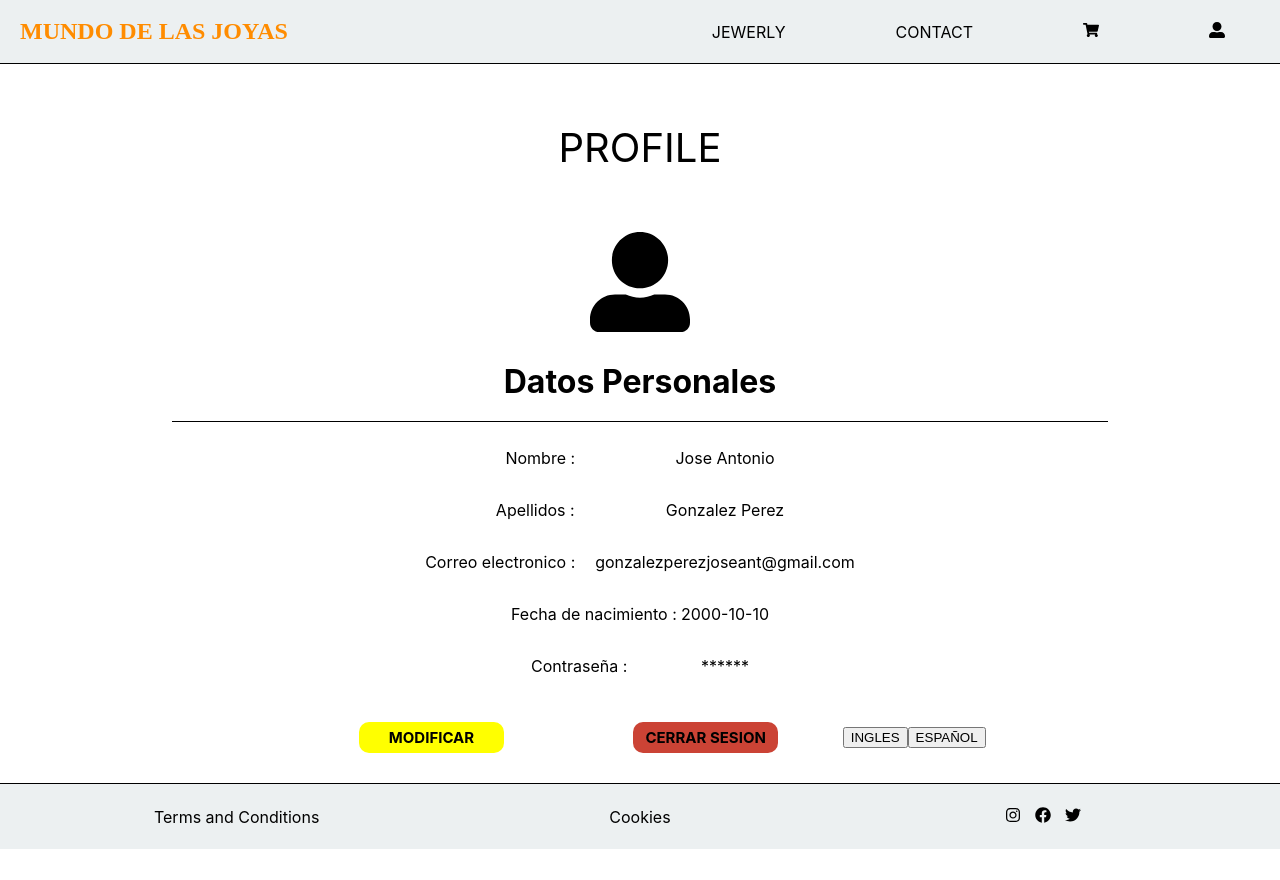
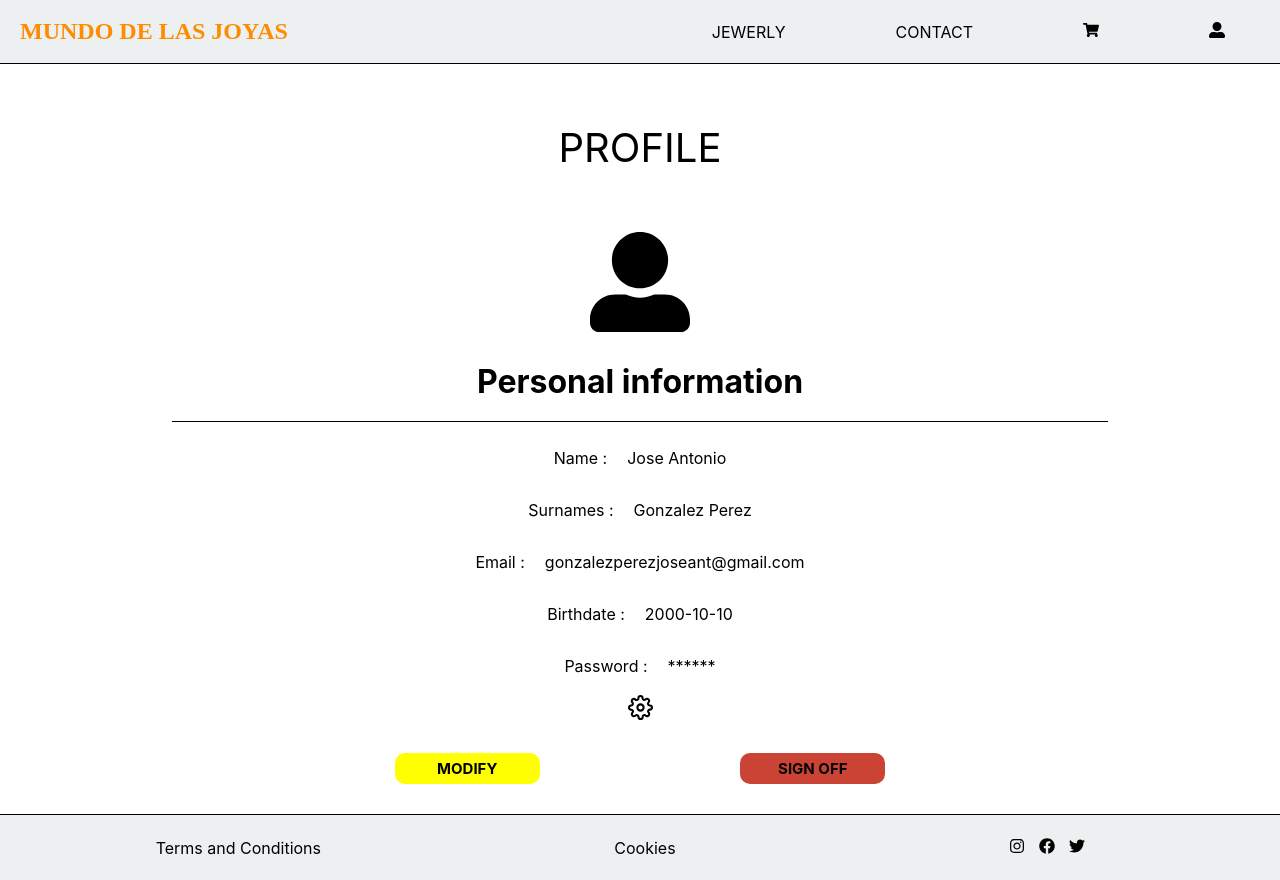
Before and after one commit to joseeantonio/tfg-react, a React (Create React App) app: page /profile in a window 1280 px wide. Before the commit the page ends 849 px from the top, so only its background shows below. Built offline with nearby package versions, Linux system fonts and the light colour scheme.

Commit message:
menu idiomas

```diff
--- a/src/components/Footer.jsx
+++ b/src/components/Footer.jsx
@@ -51,7 +51,7 @@ const SLink = styled(Link)`
   text-decoration: none;
   color: black;
   font-size: 16px;
-  width: 170px;
+  width: 180px;
   text-align: center;
 
   &.icono {
--- a/src/components/ShowInformation.jsx
+++ b/src/components/ShowInformation.jsx
@@ -28,10 +28,11 @@ const Sdiv = styled.div`
 const Sp = styled.p`
 
   &.name{
-    min-width: 170px;
+    margin-right: 10px;
   }
 
   &.value{
+    margin-left: 10px;
   }
 `
 
--- a/src/i18n.js
+++ b/src/i18n.js
@@ -46,7 +46,14 @@ i18n
                     INFORMACION_PERSONAL : "PERSONAL INFORMATION",
                     ENTRAR_CON_SU_CUENTA : "LOG IN WITH YOUR ACCOUNT",
                     No_tienes_cuenta_todavía : "Don't have an account yet?",
-                    INICIAR_SESION : "LOG IN"
+                    INICIAR_SESION : "LOG IN",
+                    Datos_Personales : "Personal information",
+                    Fecha_de_nacimiento : "Birthdate",
+                    MODIFICAR : "MODIFY",
+                    CERRAR_SESION : "SIGN OFF",
+                    CONFIRMAR : "CONFIRM",
+                    CANCELAR : "CANCEL",
+
 
                 }
             },
@@ -84,7 +91,13 @@ i18n
                     INFORMACION_PERSONAL : "INFORMACION PERSONAL",
                     ENTRAR_CON_SU_CUENTA : "ENTRAR CON SU CUENTA",
                     No_tienes_cuenta_todavía : "¿ No tienes cuenta todavía ?",
-                    INICIAR_SESION : "INICIAR SESION"
+                    INICIAR_SESION : "INICIAR SESION",
+                    Datos_Personales : "Datos Personales",
+                    Fecha_de_nacimiento : "Fecha de nacimineto",
+                    MODIFICAR : "MODIFICAR",
+                    CERRAR_SESION : "CERRAR SESION",
+                    CONFIRMAR : "CONFIRMAR",
+                    CANCELAR : "CANCELAR",
                 }
             }
         }
--- a/src/modules/FormModify.jsx
+++ b/src/modules/FormModify.jsx
@@ -2,9 +2,11 @@ import React, {useState} from "react";
 import Input from "../components/Input";
 import styled from "styled-components";
 import ButtonSubmit from "../components/ButtonSubmit";
+import {useTranslation} from "react-i18next";
 
 const FormModify = ({cliente, width, functionModify}) => {
 
+    const { t, i18n } = useTranslation();
     const [data,setData] = useState({
         name: "",
         surname: "",
@@ -35,7 +37,7 @@ const FormModify = ({cliente, width, functionModify}) => {
             <Input
                 name={"name"}
                 type={"text"}
-                placeholder={"Nombre"}
+                placeholder={t("Nombre")}
                 height="37px"
                 width="30%"
                 borderRadius={"5px"}
@@ -45,7 +47,7 @@ const FormModify = ({cliente, width, functionModify}) => {
             <Input
                 name={"surname"}
                 type={"text"}
-                placeholder={"Apellidos"}
+                placeholder={t("Apellidos")}
                 height="37px"
                 width="30%"
                 borderRadius={"5px"}
@@ -65,7 +67,7 @@ const FormModify = ({cliente, width, functionModify}) => {
             <Input
                 name={"email"}
                 type={"email"}
-                placeholder={"Correo electronico"}
+                placeholder={t("Correo_electronico")}
                 height="37px"
                 width="30%"
                 borderRadius={"5px"}
@@ -75,7 +77,7 @@ const FormModify = ({cliente, width, functionModify}) => {
             <Input
                 name={"password"}
                 type={"password"}
-                placeholder={"Contraseña"}
+                placeholder={t("Contraseña")}
                 height="37px"
                 width="30%"
                 borderRadius={"5px"}
@@ -86,7 +88,7 @@ const FormModify = ({cliente, width, functionModify}) => {
                 data.password && (
                     <Input
                         name={"password_rep"}
-                        placeholder={"Confirmar contraseña"}
+                        placeholder={t("Confirmar_contraseña")}
                         type={"password"}
                         height="37px"
                         width="30%"
@@ -98,7 +100,7 @@ const FormModify = ({cliente, width, functionModify}) => {
             }
             <Sdiv className={"buttons"}>
                 <ButtonSubmit
-                    label={"CONFIRMAR"}
+                    label={t("CONFIRMAR")}
                     width={"145px"}
                     color={"black"}
                     height={"31px"}
@@ -107,7 +109,7 @@ const FormModify = ({cliente, width, functionModify}) => {
                     borderRadius={"10px"}
                 />
                 <ButtonSubmit
-                    label={"CANCELAR"}
+                    label={t("CANCELAR")}
                     width={"145px"}
                     color={"black"}
                     fontSize={"15px"}
--- a/src/modules/PersonalInformation.jsx
+++ b/src/modules/PersonalInformation.jsx
@@ -5,16 +5,23 @@ import ShowInformation from "../components/ShowInformation";
 import ButtonSubmit from "../components/ButtonSubmit";
 import {useNavigate} from "react-router-dom";
 import {useTranslation} from "react-i18next";
+import { FiSettings } from "react-icons/fi";
+import { MdCancel } from "react-icons/md";
 
 const PersonalInformation = ({cliente,width, functionModify}) => {
 
     const navigate = useNavigate();
     const { t, i18n } = useTranslation();
+    const [idioms,setIdioms] = useState(false)
 
     const changeLanguage = (language) => {
         i18n.changeLanguage(language);
         localStorage.setItem("language", language);
     };
+
+    const show_settings = () => {
+        setIdioms(!idioms)
+    }
 
 
     const cerrarSesion = () => {
@@ -23,14 +30,51 @@ const PersonalInformation = ({cliente,width, functionModify}) => {
 
     return(
         <Sdiv width={width}>
-            <ShowInformation name={"Nombre"} value={cliente.nombre} />
-            <ShowInformation name={"Apellidos"} value={cliente.apellidos} />
-            <ShowInformation name={"Correo electronico"} value={cliente.correo} />
-            <ShowInformation name={"Fecha de nacimiento"} value={cliente.fecha_nac} />
-            <ShowInformation name={"Contraseña"} value={"******"} />
+            <ShowInformation name={t("Nombre")} value={cliente.nombre} />
+            <ShowInformation name={t("Apellidos")} value={cliente.apellidos} />
+            <ShowInformation name={t("Correo_electronico")} value={cliente.correo} />
+            <ShowInformation name={t("Fecha_de_nacimiento")} value={cliente.fecha_nac} />
+            <ShowInformation name={t("Contraseña")} value={"******"} />
+            <ButtonSubmit
+                label={<SFiSettings />}
+                width={"145px"}
+                height={"31px"}
+                fontSize={"15px"}
+                borderRadius={"10px"}
+                onclick={show_settings}
+            />
+            {
+                idioms && (
+                    <Sdiv className={"buttons_idioms"}>
+                        <Sbutton onClick={show_settings}><MdCancel/></Sbutton>
+                        <ButtonSubmit
+                            label={t("INGLES")}
+                            width={"145px"}
+                            color={"black"}
+                            height={"31px"}
+                            fontSize={"15px"}
+                            backgroundColor={"white"}
+                            border={"1px solid black"}
+                            borderRadius={"10px"}
+                            onclick={() => changeLanguage('en')}
+                        />
+                        <ButtonSubmit
+                            label={t("ESPAÑOL")}
+                            width={"145px"}
+                            color={"black"}
+                            fontSize={"15px"}
+                            height={"31px"}
+                            backgroundColor={"white"}
+                            border={"1px solid black"}
+                            borderRadius={"10px"}
+                            onclick={() => changeLanguage('es')}
+                        />
+                    </Sdiv>
+                )
+            }
             <Sdiv className={"buttons"}>
                 <ButtonSubmit
-                    label={"MODIFICAR"}
+                    label={t("MODIFICAR")}
                     width={"145px"}
                     color={"black"}
                     height={"31px"}
@@ -40,7 +84,7 @@ const PersonalInformation = ({cliente,width, functionModify}) => {
                     onclick={functionModify}
                 />
                 <ButtonSubmit
-                    label={"CERRAR SESION"}
+                    label={t("CERRAR_SESION")}
                     width={"145px"}
                     color={"black"}
                     fontSize={"15px"}
@@ -48,18 +92,10 @@ const PersonalInformation = ({cliente,width, functionModify}) => {
                     backgroundColor={"#CB4335"}
                     borderRadius={"10px"}
                 />
-                <button onClick={() => changeLanguage('en')}>INGLES</button>
-                <button onClick={() => changeLanguage('es')}>ESPAÑOL</button>
             </Sdiv>
         </Sdiv>
     )
 }
-
-const SFaUserAlt = styled(FaUserAlt)`
-  font-size: 100px;
-  width: 100%;
-  margin: 0 auto;
-`
 
 
 const Sdiv = styled.div`
@@ -75,14 +111,34 @@ const Sdiv = styled.div`
     justify-content: space-between;
     width: 60%;
   }
+
+  &.buttons_idioms{
+    position: fixed;
+    top: 50%;
+    left: 50%;
+    transform: translate(-50%, -50%);
+    background-color: white;
+    border: 1px solid black;
+    display: grid;
+    grid-template-rows: 1fr 1fr;
+    gap: 20px;
+    padding: 60px;
+    justify-items: center;
+  }
 `
 
-const Sh1 = styled.h1`
-  margin: 10px;
-  padding: 20px;
-  border-bottom: 1px solid #000000;
-  width: 70%;
-  text-align: center;
+const Sbutton = styled.button`
+  all: unset;
+  position: absolute;
+  top: 10px;
+  right: 10px;
+  font-size: 20px;
+  cursor: pointer;
+  padding: 10px;
+`
+
+const SFiSettings = styled(FiSettings)`
+  font-size: 25px;
 `
 
 export default PersonalInformation
--- a/src/pages/Profile.jsx
+++ b/src/pages/Profile.jsx
@@ -19,7 +19,7 @@ const Profile = () => {
         <Sbody>
             <TitlePage name={t("PERFIL")} />
             <SFaUserAlt />
-            <Sh1>Datos Personales</Sh1>
+            <Sh1>{t("Datos_Personales")}</Sh1>
             {
                 !modify ? (
                     <PersonalInformation
```
